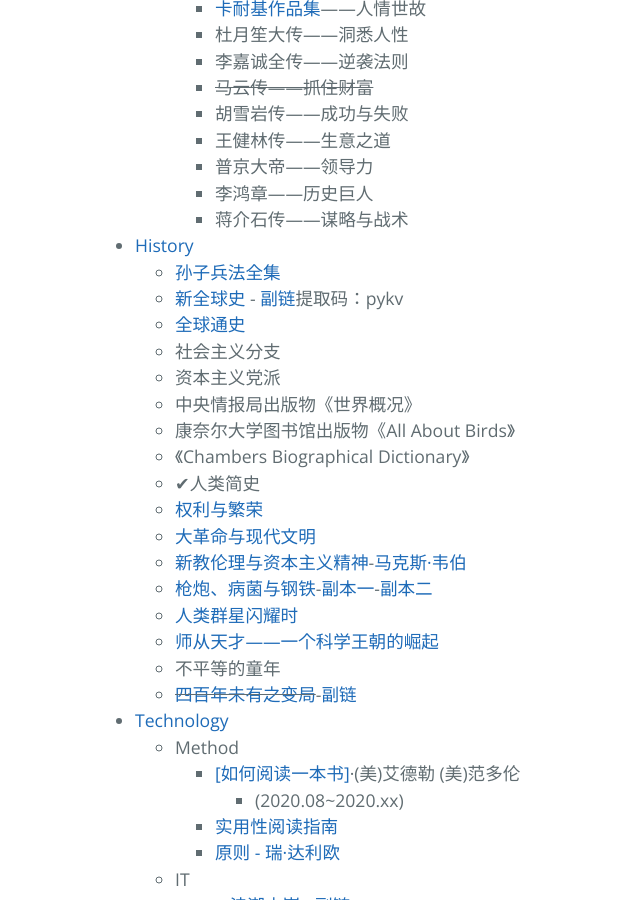
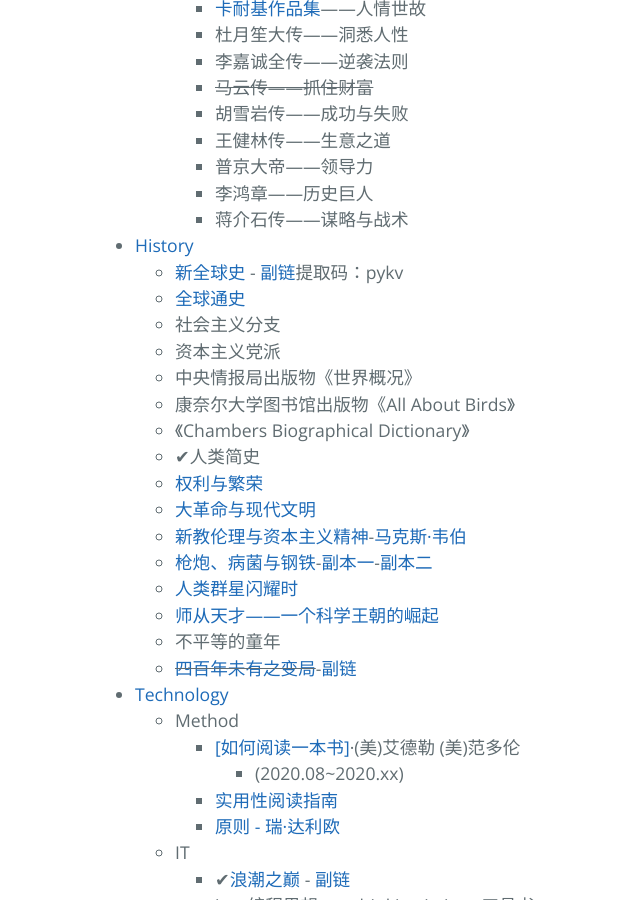
Before and after one commit to AmbroseRen/test, a Jekyll site: the page built from Library/BookListsOne.md, in a window 1280 px wide and 900 px high, scrolled down 1907 px. Shown: the whole window, without its empty margins (129-769 px from the left). Built offline with Jekyll 4.4.1, drawn with Linux system fonts in a browser that asks for light colours; our own code applies the rules of GitHub Pages for plain Markdown files; the repository's description, which GitHub fills in, is left out.

Commit message:
Update BookListsOne.md

```diff
--- a/Library/BookListsOne.md
+++ b/Library/BookListsOne.md
@@ -115,7 +115,6 @@
     </li>
     <li id="history"><a href="#top">History</a>
         <ul>
-            <li><a href="https://cdn.jsdelivr.net/gh/AmbroseRen/Picture@master/book/History/孙子兵法全集.pdf">孙子兵法全集</a></li>
 	    <li><a href="https://files.catbox.moe/1cn69b.pdf">新全球史</a> - <a href="https://pan.baidu.com/s/1Xit7hwfukJDBkXMecOrdFg">副链</a>提取码：pykv </li>
             <li><a href="https://cdn.jsdelivr.net/gh/AmbroseRen/Picture@master/book/History/全球通史.pdf">全球通史</a></li>
             <li>社会主义分支</li>
```
